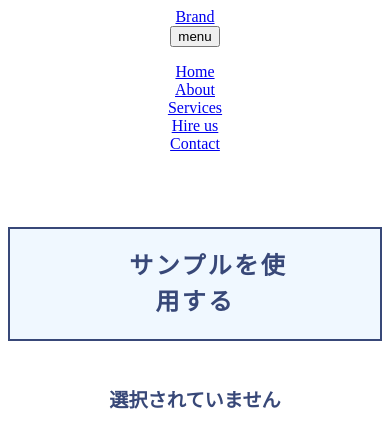
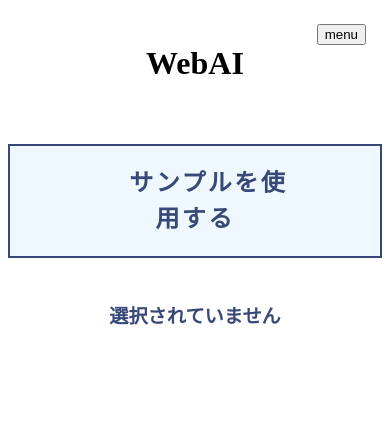
Before and after one commit to GEN222/WebAI, a Flask app: page / in a window 390 px wide. Shown: the top 448 px of the page. Run offline with Flask 2, Linux system fonts and the light colour scheme; some libraries are stand-ins or nearby versions.

Commit message:
update header.Css

```diff
--- a/static/css/header.css
+++ b/static/css/header.css
@@ -0,0 +1,56 @@
+/*
+** The Header Media Queries **
+** Tweak as per your needs **
+*/
+.brand {
+    display: inline-block;
+    font-weight: bold;
+    font-size: 20px; }
+    @media (min-width: 600px) {
+      .brand {
+        margin-bottom: 1rem; }
+    }
+  .site-header {
+    position: relative;
+    /* background-color: #def7ff;  */
+}
+
+  .site-header__wrapper {
+    padding-top: 1rem;
+    padding-bottom: 1rem; }
+    @media (min-width: 600px) {
+      .site-header__wrapper {
+        text-align: center; } }
+  @media (min-width: 600px) {
+    .nav__wrapper {
+      display: inline-flex; } }
+
+  @media (max-width: 599px) {
+    .nav__wrapper {
+      position: absolute;
+      top: 100%;
+      right: 0;
+      left: 0;
+      z-index: -1;
+      background-color: #d9f0f7;
+      visibility: hidden;
+      opacity: 0;
+      transform: translateY(-100%);
+      transition: transform 0.3s ease-out, opacity 0.3s ease-out; }
+      .nav__wrapper.active {
+        visibility: visible;
+        opacity: 1;
+        transform: translateY(0); } }
+
+  .nav__item a {
+    display: block;
+    padding: 1rem; }
+
+  .nav__toggle {
+    display: none; }
+    @media (max-width: 599px) {
+      .nav__toggle {
+        display: block;
+        position: absolute;
+        right: 1rem;
+        top: 1rem; } }
--- a/static/css/style.css
+++ b/static/css/style.css
@@ -44,9 +44,9 @@ button.btn:hover{
 }
 
 .file_form{
-    margin-top: 30px;
+    /* margin-top: 30px; */
     margin-bottom: 0%;
-    padding-top: 20px;
+    /* padding-top: 20px; */
     padding-bottom: 0%;
     text-align: center;
 }
--- a/templates/index.html
+++ b/templates/index.html
@@ -18,6 +18,7 @@
   <script src="{{ url_for('static',filename='js/graph.js') }}"></script>
 
   <link rel='stylesheet' href='static/css/style.css'>
+  <link rel='stylesheet' href='static/css/header.css'>
   <link rel='stylesheet' href='static/css/select.css'>
   <link rel='stylesheet' href='static/css/check.css'>
 
@@ -31,17 +32,17 @@
 <!-- Header Start -->
 <header class="site-header">
   <div class="wrapper site-header__wrapper">
-    <a href="#" class="brand">Brand</a>
+    <!-- <a href="#" class="brand">Brand</a> -->
+    <h1>WebAI</h1>
     <nav class="nav">
       <button class="nav__toggle" aria-expanded="false" type="button">
         menu
       </button>
       <ul class="nav__wrapper">
-        <li class="nav__item"><a href="#">Home</a></li>
-        <li class="nav__item"><a href="#">About</a></li>
-        <li class="nav__item"><a href="#">Services</a></li>
-        <li class="nav__item"><a href="#">Hire us</a></li>
-        <li class="nav__item"><a href="#">Contact</a></li>
+        <li class="nav__item"><a href="{{ url_for('static',filename='PDF/機械学習の概要.pdf') }}" target="_blank" rel="noopener noreferrer">機械学習とは？</a></li>
+        <li class="nav__item"><a href="#">アプリ概要</a></li>
+        <li class="nav__item"><a href="#">使い方</a></li>
+        <li class="nav__item"><a href="#">チュートリアル</a></li>
       </ul>
     </nav>
   </div>
```
Also changed, not shown: 1 other file.
